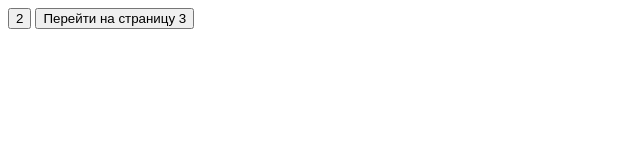
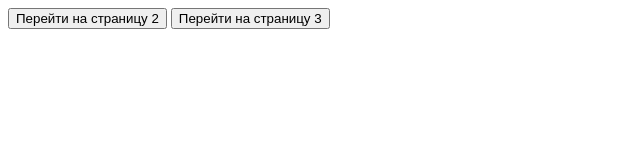
Before and after one commit to Ejj1Clown/Ejj1Clown1, a plain HTML site: page index.html in a window 1280 px wide. Shown: the whole page, without its empty margins (0-640 px from the left). Drawn offline with Linux system fonts and the light colour scheme.

Commit message:
Update index.html

```diff
--- a/index.html
+++ b/index.html
@@ -4,7 +4,7 @@
     <title>Заголовок страницы</title>
 </head>
 <body>
-   <button onclick="window.location.href='V2.html'">2</button>
+   <button onclick="window.location.href='V2.html'">Перейти на страницу 2</button>
 <button onclick="window.location.href='V3.html'">Перейти на страницу 3</button>
 </body>
 </html>
```
